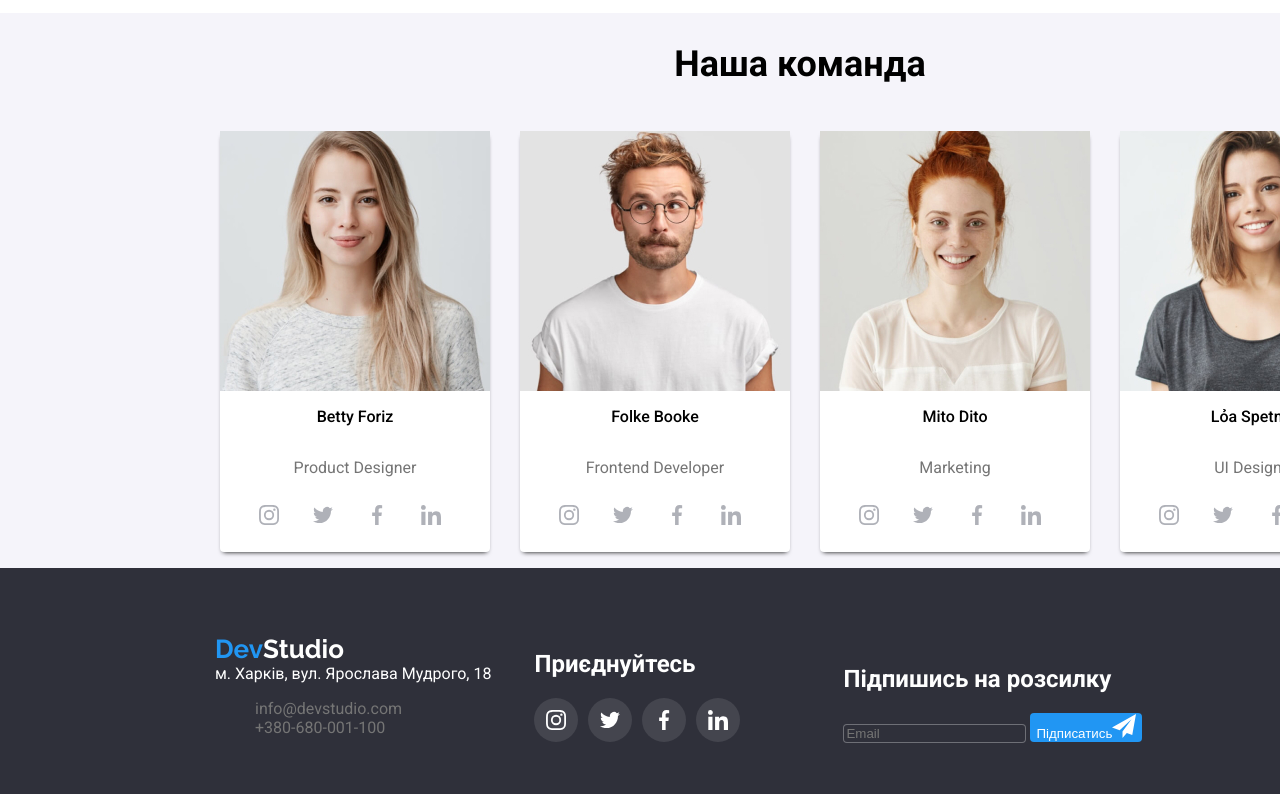
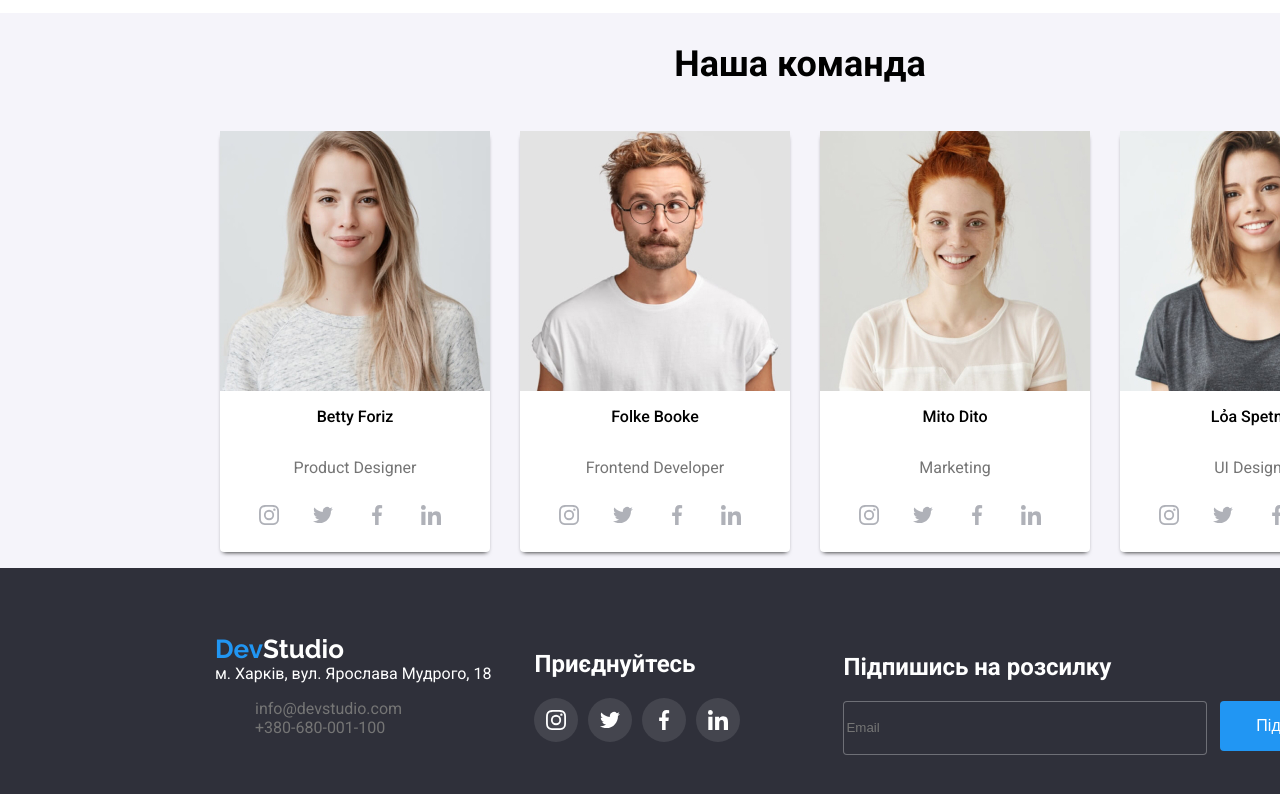
Before and after one commit to Allen123462/wt-markup-03, a plain HTML site: page index.html in a window 1280 px wide. Shown: the part 1411-2205 px from the top of the page. Drawn offline with Linux system fonts and the light colour scheme.

Commit message:
footer fixes

```diff
--- a/css/styles.css
+++ b/css/styles.css
@@ -17,6 +17,8 @@ body {
     font-family: "Roboto" ;
     margin: 0px;
     width: 1600px;
+    margin-left: auto;
+    margin-right: auto;
 }
 
 header{
@@ -249,6 +251,8 @@ footer .social_medias{
 
 footer .get_info{
     margin-left: 93px;
+    display: flex;
+    flex-direction: column;
 }
 
 footer .logo{
@@ -299,6 +303,10 @@ footer .social_media li a:hover {
     background-color: var(--blue_logo_color);
 }
 
+footer form {
+    display: flex;
+}
+
 footer form label{
     font-weight: 700;
     font-style: normal;
@@ -313,13 +321,26 @@ footer form label input{
     border-radius: 4px;
     border-style: solid;
     border-width: 1px;
+    width: 358px;
+    height: 50px;
 }
 
 footer form button{
+    display: flex;
+    align-items: center;
+    justify-content: center;
     fill: #FFFFFF;
     color: #FFFFFF;
     border: 0px;
     border-radius: 4px;
+    font-size: 16px;
     background-color: var(--blue_logo_color);
     cursor: pointer;
+    width: 200px;
+    height: 50px;
+    margin-left: 13px;
 }
+
+footer form button .image{
+    margin-left: 13px;
+}
```
Also changed, not shown: index.html (+2 -1 lines).
